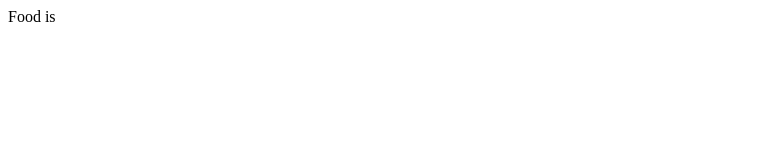
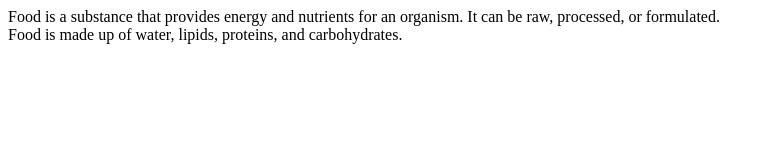
Before and after one commit to Mudathir-Ajibike/Codingal, a plain HTML site: page Lesson 2/GET FAMILIAR WITH HTML.html in a window 1280 px wide. Shown: the whole page, without its empty margins (0-774 px from the left). Drawn offline with Linux system fonts and the light colour scheme.

Commit message:
first commit

```diff
--- a/Lesson 2/GET FAMILIAR WITH HTML.html
+++ b/Lesson 2/GET FAMILIAR WITH HTML.html
@@ -4,6 +4,7 @@
     <title> Get familiar with html</title>
     </head>
 <body>
-    Food is
+    Food is a substance that provides energy and nutrients for an organism. It can be raw, processed, or formulated.<br> Food is
+    made up of water, lipids, proteins, and carbohydrates.
 </body>
 </html>
```
